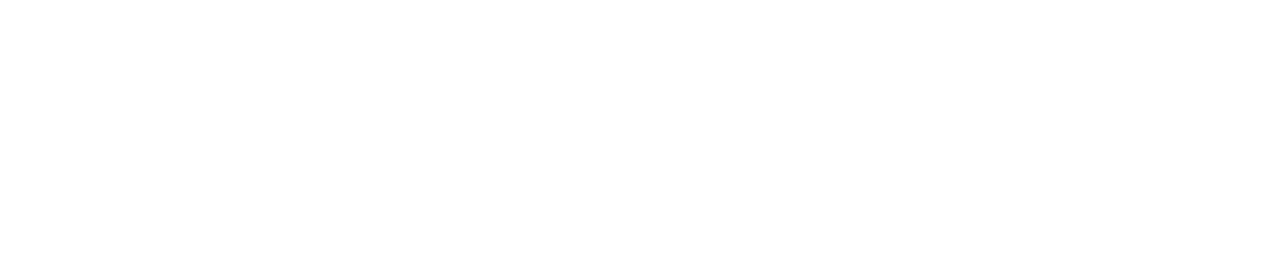
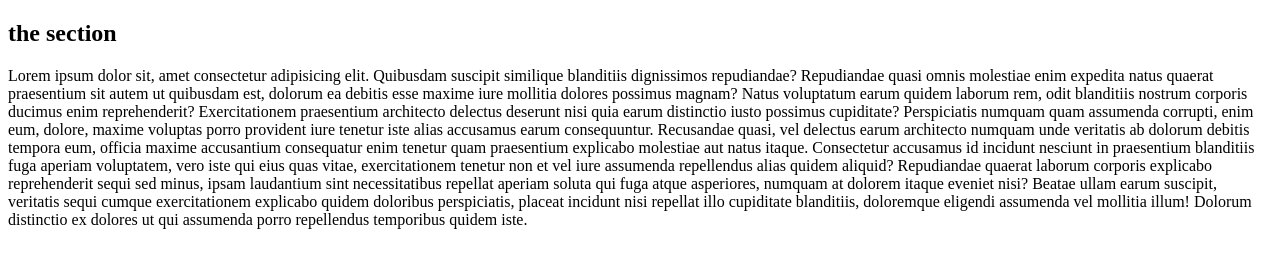
Before and after one commit to adigb92/rulers, a plain HTML site: page index.html in a window 1280 px wide. Drawn offline with Linux system fonts and the light colour scheme.

Commit message:
Update index.html
add a section with h1 and pharagraph

```diff
--- a/index.html
+++ b/index.html
@@ -9,7 +9,25 @@
 </head>
 
 <body>
-
+    <section>
+        <h1>the section</h1>
+        <p>Lorem ipsum dolor sit, amet consectetur adipisicing elit. Quibusdam suscipit similique blanditiis dignissimos
+            repudiandae? Repudiandae quasi omnis molestiae enim expedita natus quaerat praesentium sit autem ut
+            quibusdam est, dolorum ea debitis esse maxime iure mollitia dolores possimus magnam? Natus voluptatum earum
+            quidem laborum rem, odit blanditiis nostrum corporis ducimus enim reprehenderit? Exercitationem praesentium
+            architecto delectus deserunt nisi quia earum distinctio iusto possimus cupiditate? Perspiciatis numquam quam
+            assumenda corrupti, enim eum, dolore, maxime voluptas porro provident iure tenetur iste alias accusamus
+            earum consequuntur. Recusandae quasi, vel delectus earum architecto numquam unde veritatis ab dolorum
+            debitis tempora eum, officia maxime accusantium consequatur enim tenetur quam praesentium explicabo
+            molestiae aut natus itaque. Consectetur accusamus id incidunt nesciunt in praesentium blanditiis fuga
+            aperiam voluptatem, vero iste qui eius quas vitae, exercitationem tenetur non et vel iure assumenda
+            repellendus alias quidem aliquid? Repudiandae quaerat laborum corporis explicabo reprehenderit sequi sed
+            minus, ipsam laudantium sint necessitatibus repellat aperiam soluta qui fuga atque asperiores, numquam at
+            dolorem itaque eveniet nisi? Beatae ullam earum suscipit, veritatis sequi cumque exercitationem explicabo
+            quidem doloribus perspiciatis, placeat incidunt nisi repellat illo cupiditate blanditiis, doloremque
+            eligendi assumenda vel mollitia illum! Dolorum distinctio ex dolores ut qui assumenda porro repellendus
+            temporibus quidem iste.</p>
+    </section>
 </body>
 
 </html>
```
